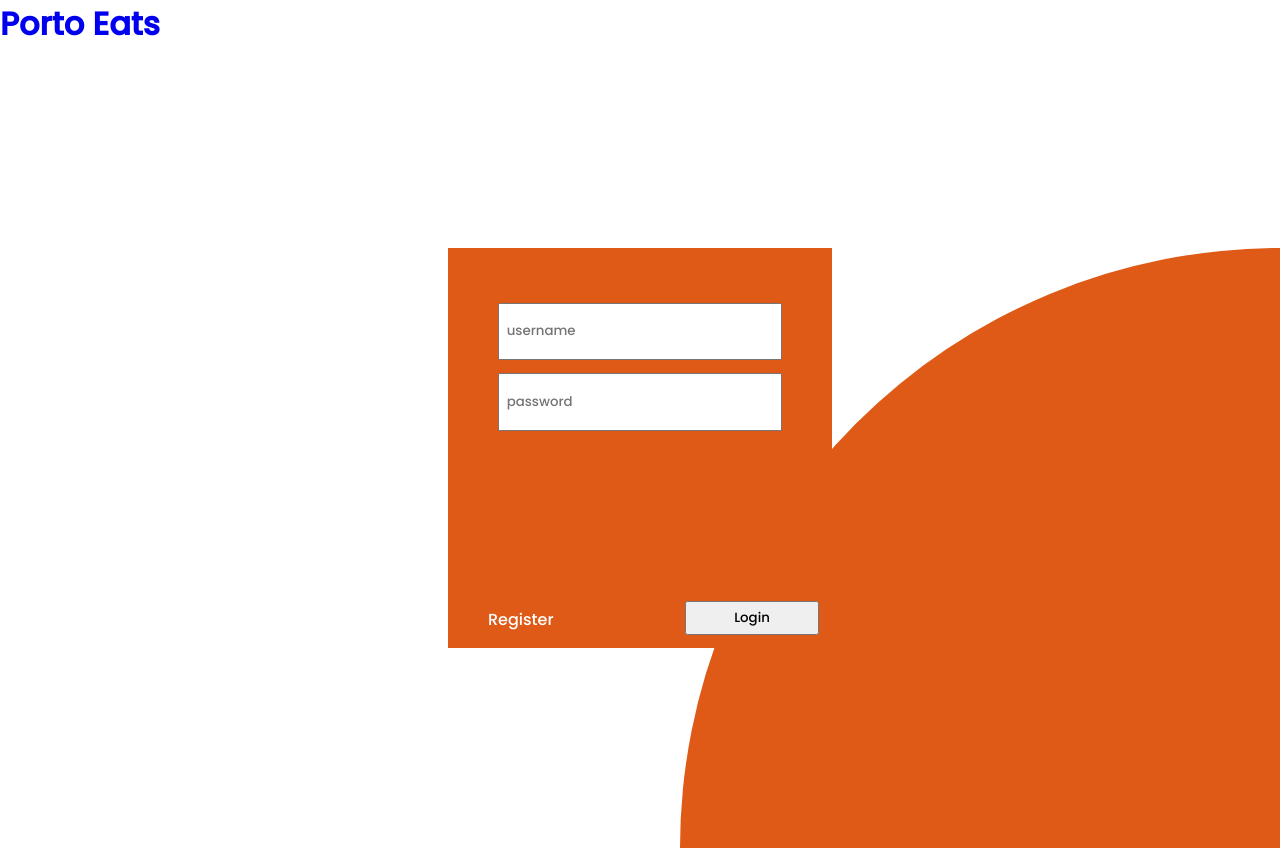
After one commit to ruibrogandrade/projectLTW, a PHP site: page /login.php in a window 1280 px wide. The commit adds this page. Run offline with PHP 8.4, Linux system fonts and the light colour scheme.

Commit message:
Added login page

```diff
--- a/mainPage.html
+++ b/index.php
@@ -9,7 +9,7 @@
 <body>
     <div class="sidebar"></div>
     <header>
-        <a href="mainPage.html" class="logo"><img src="IMAGES/logo.png"> </a>
+        <a href="index.php" class="logo"><img src="IMAGES/logo.png"> </a>
 
         <div class="toggle" onclick="toggleMenu();">
         </div>
@@ -34,7 +34,7 @@
             <li><a href="#" class="menu_element" onmouseover="changeColor(2)" onmouseout="defaultColor()">Favorites</a> </li>
             <li><a href="#" class="menu_element" onmouseover="changeColor(3)" onmouseout="defaultColor()">My Orders</a> </li>
             <li><a href="#" class="menu_element" onmouseover="changeColor(4)" onmouseout="defaultColor()">My Restaurants</a> </li>
-            <li><a href="#" class="menu_element" onmouseover="changeColor(5)" onmouseout="defaultColor()">Login / Register</a> </li>
+            <li><a href="login.php" class="menu_element" onmouseover="changeColor(5)" onmouseout="defaultColor()">Login / Register</a> </li>
         </ul>
 
         <script>
--- /dev/null
+++ b/login.php
@@ -0,0 +1,22 @@
+<!DOCTYPE html>
+<html lang="en">
+<head>
+    <meta charset="UTF-8">
+    <title>Login Page</title>
+    <link rel="stylesheet" href="style.css">
+</head>
+<body>
+<header>
+      <h1><a href="/">Porto Eats</a></h1>
+      </header>
+      <div class=wrapper>
+      <form class="loginforms" action="action_login.php" method="post">
+        <input type="text" name="username" placeholder="username">
+        <input type="password" name="password" placeholder="password">
+        <a href="register.php">Register</a>
+        <button type="submit">Login</button>
+      </form>
+      <div class="circle"></div>
+      </div>
+</body>
+</html>
--- a/style.css
+++ b/style.css
@@ -218,3 +218,60 @@ span.text-out{
     clip-path: circle(600px at right bottom);
     z-index: -1;
 }
+
+.loginforms{
+    width: 20em;
+    height: 20em;
+    display: flex;
+    flex-direction: column;
+    background-color: #df5a17;
+    padding: 2em;
+    align-items: center;
+    position: relative;
+}
+
+.loginforms:first-child{
+    padding-top: 3em;
+}
+
+.loginforms input{
+    margin: 0.5em; padding: 0.5em;
+    width: 20em;
+    height: 3em;
+}
+
+.wrapper{
+    display: flex;
+    justify-content: center;
+    align-items:center;
+
+    width: 100%;
+    height: 100vh;
+  }
+
+  button[type="submit"] {
+    width: 10em;
+    height: 2.5em;
+    position: absolute;
+    bottom: 1em;
+    right: 1em;
+  }
+
+  .loginforms a {
+    position: absolute;
+    bottom: 1em;
+    left: 2.5em;
+    color: white;
+  }
+
+.loginformsextras a{
+    color: white;
+    background-color:#df5a17;
+    margin-top: 1em;
+    border-top: 1em;
+    padding-right: 0.9em;
+    padding-left: 0.9em;
+    padding-top: 0.4em;
+    padding-bottom: 0.4em;
+    border-radius: 3em;
+}
```
